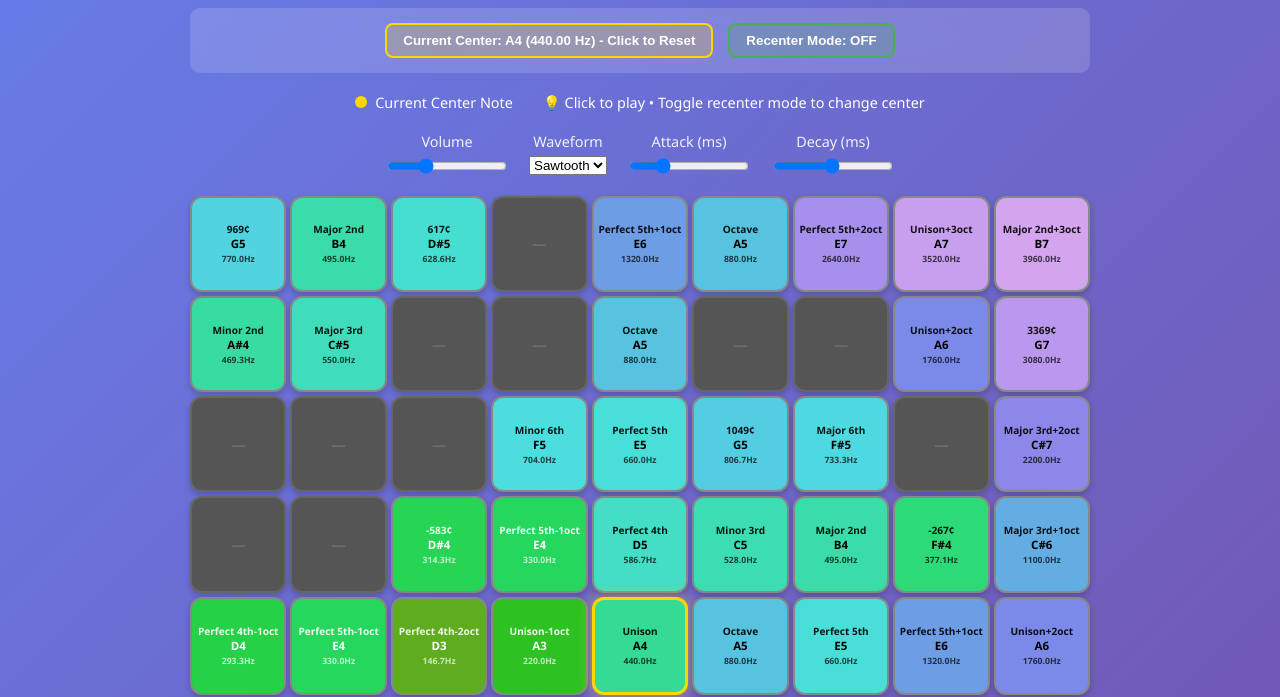
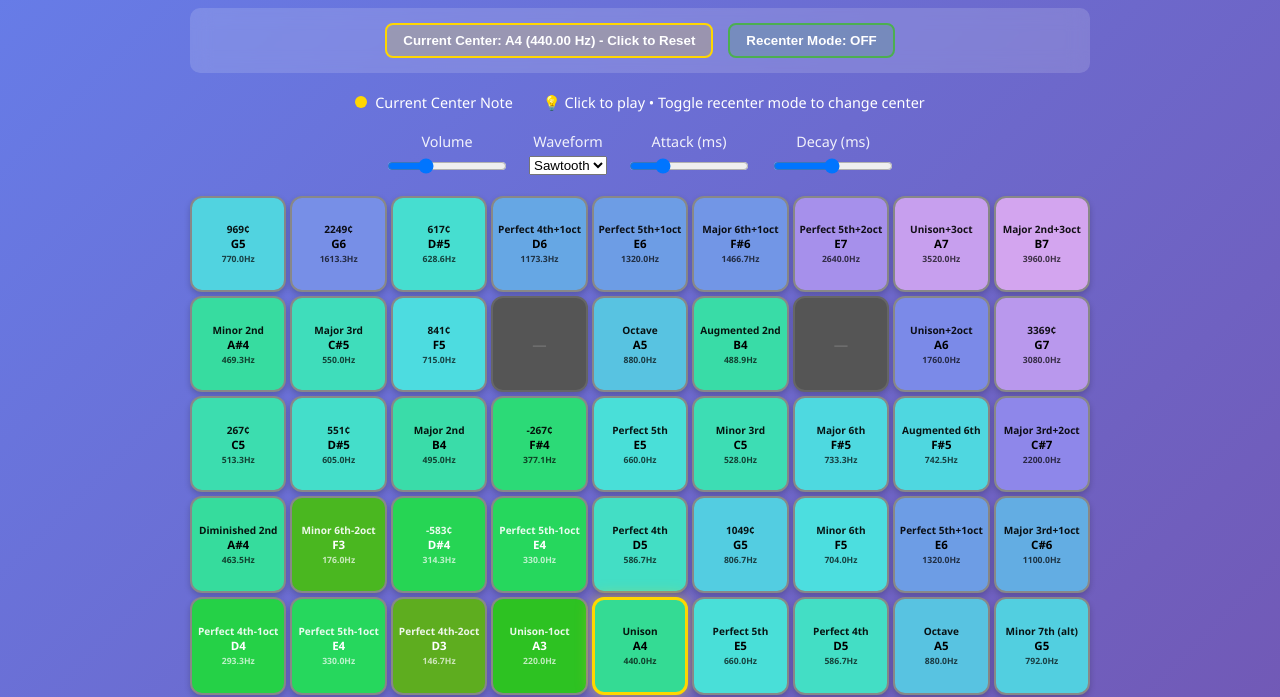
Before and after one commit to HunterVacui/HunterVacui.github.io, a plain HTML site: page dynamic_piano_grid.html in a window 1280 px wide. Shown: the part 124-821 px from the top of the page. Drawn offline with Linux system fonts and the light colour scheme.

Commit message:
more ratio tuning

```diff
--- a/dynamic_piano_grid.html
+++ b/dynamic_piano_grid.html
@@ -300,15 +300,15 @@
                 this.keys = document.querySelectorAll('.key');
 
                 this.multipliers = [
-                    7/4, 9/8, 10/7,   0,   3,    2,    6,   8,     9,
-                  16/15, 5/4,    0,   0,   2,    0,    0,   4,     7,
-                      0,   0,    0, 8/5, 3/2, 11/6,  5/3,   0,     5,
-                      0,   0,  5/7, 3/4, 4/3,  6/5,  9/8, 6/7,   5/2,
-                    2/3, 3/4,  1/3, 1/2, 1/1,    2,  3/2,   3,     4,
-                    2/5, 7/6,  8/9, 5/6, 2/3,  4/3,  7/5,   0,     0,
-                    1/5,   0,  3/5, 5/8, 1/2,  3/5,    0,   0,     0,
-                    1/7, 1/4, 6/11,   0, 1/3,    0,    0, 4/5, 15/16,
-                    1/9, 1/8,  1/6, 1/3, 1/4,    0, 7/10, 8/6,   4/7,
+                      7/4,   11/3, 10/7,  8/3,   3, 10/3,    6,   8,     9,
+                     16/15,   5/4, 13/8,    0,   2, 10/9,    0,   4,     7,
+                      7/6,   11/8,  9/8,  6/7, 3/2,  6/5,  5/3, 27/16,   5,
+                    256/243,  2/5,  5/7,  3/4, 4/3, 11/6,  8/5,   3,    5/2,
+                      2/3,    3/4,  1/3,  1/2,   1,  3/2,  4/3,   2,    9/5,
+                      2/9,  16/27,   8/9, 5/6, 2/3,  6/11,  0,   0,    9/2,
+                      1/5,     0,   3/5,  5/8, 1/2,  3/5,  7/5,  8/11,   4,
+                      1/7,    1/4,   0,  9/10, 1/3,   0,   8/13, 8/6,  15/16,
+                      1/9,    1/8,  1/6,  1/3, 1/4,  3/8,  7/10, 4/5,   4/7,
                 ];
 
                 // Apply center class to the current center position
@@ -346,19 +346,49 @@
 
                 // Common interval ratios and their names
                 const intervals = [
-                    { ratio: 1, name: 'Unison' },
+                    // Unison and Octave
+                    { ratio: 1/1, name: 'Unison' },
+
+                    // Seconds
+                    { ratio: 256/243, name: 'Diminished 2nd' }, // very small
                     { ratio: 16/15, name: 'Minor 2nd' },
                     { ratio: 9/8, name: 'Major 2nd' },
+                    { ratio: 10/9, name: 'Augmented 2nd' },
+
+                    // Thirds
+                    { ratio: 32/27, name: 'Diminished 3rd' },
                     { ratio: 6/5, name: 'Minor 3rd' },
                     { ratio: 5/4, name: 'Major 3rd' },
+                    { ratio: 9/7, name: 'Augmented 3rd' },
+
+                    // Fourths
+                    { ratio: 64/45, name: 'Diminished 4th' },
+                    { ratio: 32/25, name: 'Minor 4th' },
                     { ratio: 4/3, name: 'Perfect 4th' },
-                    { ratio: 7/5, name: 'Tritone' },
+                    { ratio: 45/32, name: 'Augmented 4th' },
+
+                    // Tritone
+                    { ratio: 7/5, name: 'Tritone' },            // alternative to aug4/dim5
+
+                    // Fifths
+                    { ratio: 64/45, name: 'Diminished 5th' },   // duplicate of dim4, see note
+                    { ratio: 40/27, name: 'Minor 5th' },        // rare, narrow fifth
                     { ratio: 3/2, name: 'Perfect 5th' },
+                    { ratio: 25/16, name: 'Augmented 5th' },
+
+                    // Sixths
+                    { ratio: 128/75, name: 'Diminished 6th' }, // same as dim 7th; tuning-dependent
                     { ratio: 8/5, name: 'Minor 6th' },
                     { ratio: 5/3, name: 'Major 6th' },
+                    { ratio: 27/16, name: 'Augmented 6th' },
+
+                    // Sevenths
                     { ratio: 16/9, name: 'Minor 7th' },
+                    { ratio: 9/5, name: 'Minor 7th (alt)' },
                     { ratio: 15/8, name: 'Major 7th' },
-                    { ratio: 2, name: 'Octave' },
+                    { ratio: 50/27, name: 'Augmented 7th' },
+
+                    { ratio: 2/1, name: 'Octave' },
                 ];
 
                 // Check for exact matches first
```
